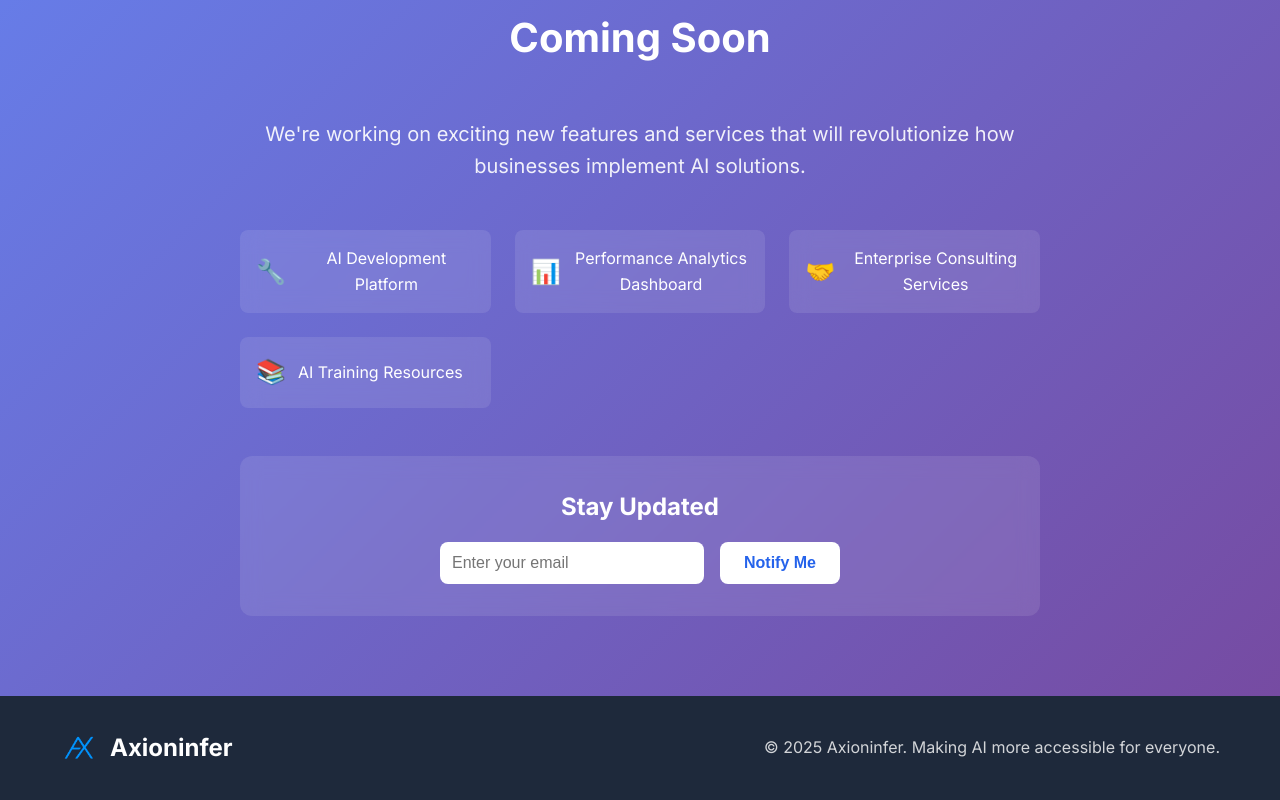
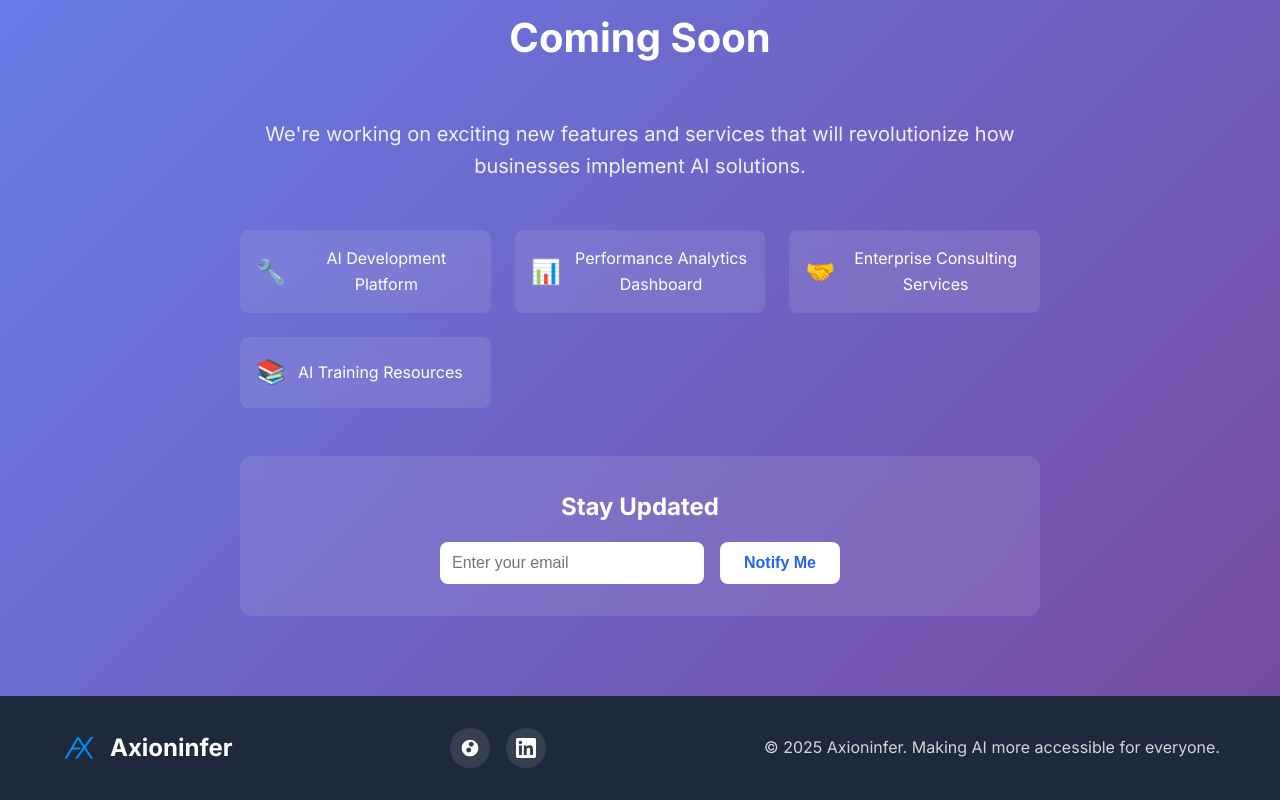
Before and after one commit to Axioninfer/Axioninfer.github.io, a plain HTML site: page index.html in a window 1280 px wide. Shown: the part 2924-3724 px from the top of the page. Drawn offline with Linux system fonts and the light colour scheme.

Commit message:
updating huggingface

```diff
--- a/index.html
+++ b/index.html
@@ -180,6 +180,18 @@
                     <img src="logo.png" alt="Axioninfer Logo" class="logo">
                     <span class="logo-text">Axioninfer</span>
                 </div>
+                <div class="social-links">
+                    <a href="https://huggingface.co/Axioninfer" target="_blank" rel="noopener noreferrer" class="social-link" aria-label="Hugging Face">
+                        <svg width="24" height="24" viewBox="0 0 24 24" fill="currentColor">
+                            <path d="M12 2C6.477 2 2 6.477 2 12s4.477 10 10 10 10-4.477 10-10S17.523 2 12 2zm-1.5 15.5c-1.5 0-3-1.5-3-3s1.5-3 3-3 3 1.5 3 3-1.5 3-3 3zm3-7c-1.5 0-3-1.5-3-3s1.5-3 3-3 3 1.5 3 3-1.5 3-3 3z"/>
+                        </svg>
+                    </a>
+                    <a href="https://www.linkedin.com/company/axioninfer" target="_blank" rel="noopener noreferrer" class="social-link" aria-label="LinkedIn">
+                        <svg width="24" height="24" viewBox="0 0 24 24" fill="currentColor">
+                            <path d="M20.447 20.452h-3.554v-5.569c0-1.328-.027-3.037-1.852-3.037-1.853 0-2.136 1.445-2.136 2.939v5.667H9.351V9h3.414v1.561h.046c.477-.9 1.637-1.85 3.37-1.85 3.601 0 4.267 2.37 4.267 5.455v6.286zM5.337 7.433c-1.144 0-2.063-.926-2.063-2.065 0-1.138.92-2.063 2.063-2.063 1.14 0 2.064.925 2.064 2.063 0 1.139-.925 2.065-2.064 2.065zm1.782 13.019H3.555V9h3.564v11.452zM22.225 0H1.771C.792 0 0 .774 0 1.729v20.542C0 23.227.792 24 1.771 24h20.451C23.2 24 24 23.227 24 22.271V1.729C24 .774 23.2 0 22.222 0h.003z"/>
+                        </svg>
+                    </a>
+                </div>
                 <p class="footer-text">&copy; 2025 Axioninfer. Making AI more accessible for everyone.</p>
             </div>
         </div>
--- a/script.js
+++ b/script.js
@@ -211,7 +211,7 @@ const teamData = {
         name: "Rayen Dhahri",
         role: "Co-Founder &  Machine Learning Scientist",
         image: "team_pics/rayen.jpeg",
-        bio: "Rayen is a seasoned <strong>machine‐learning engineer/ Scientist</strong> whose career spans leading research labs and global technology innovators. At <em>Carl Zeiss</em>, he designed and deployed <strong>real-time generative-AI and computer-vision pipelines</strong> on edge accelerators, optimizing models for NPUs, Jetsons and TPUs. At <em>CARIAD (Volkswagen Group)</em>, he advanced <strong>instance and semantic segmentation architectures</strong> for next-generation vehicle perception, and at <em>BMW</em> he unified ONNX, TFLite and TVM into a comprehensive framework powering <strong>sensor fusion and autonomous-driving features</strong>. His research on <strong>Bayesian neural‐network sparsification</strong> at ETH Zurich's BMI Lab earned recognition in the <em>NeurIPS community</em>, and at <em>Intel's Data Innovation Lab</em> he achieved high sparsity and performance gains on production-scale models. Earlier roles at <em>Huawei Munich</em> and <em>Infineon</em> saw him pioneer <strong>reinforcement-learning for robotic fleets</strong> and develop AI pipelines for semiconductor testing. A certified <strong>Digital Innovator (McKinsey Forward Certificate)</strong> and <em>UnternehmerTUM alumnus</em>, Rayen has pitched scalable AI solutions to industry and VC panels. He holds an <em>M.Sc. in Robotics, Cognition & Intelligence</em> and a <em>B.Eng. in Electrical & Computer Engineering from the Technical University of Munich</em>."
+        bio: "Rayen is a seasoned <strong>machine‐learning engineer/ Scientist</strong> whose career spans leading research projects and global technology innovators. At <em>Carl Zeiss</em>, he designed and deployed <strong>real-time generative-AI and computer-vision pipelines</strong> on edge accelerators, optimizing models for NPUs, Jetsons and TPUs. At <em>CARIAD (Volkswagen Group)</em>, he advanced <strong>instance and semantic segmentation architectures</strong> for next-generation vehicle perception, and at <em>BMW</em> he unified ONNX, TFLite and TVM into a comprehensive framework powering <strong>sensor fusion and autonomous-driving features</strong>. His research on <strong>Bayesian neural‐network sparsification</strong> at ETH Zurich's BMI Lab earned recognition in the <em>NeurIPS community</em>, and at <em>Intel's Data Innovation Lab</em> he achieved high sparsity and performance gains on production-scale models. Earlier roles at <em>Huawei Munich</em> and <em>Infineon</em> saw him pioneer <strong>reinforcement-learning for robotic fleets</strong> and develop AI pipelines for semiconductor testing. A certified <strong>Digital Innovator (McKinsey Forward Certificate)</strong> and <em>UnternehmerTUM alumnus</em>, Rayen has pitched scalable AI solutions to industry and VC panels. He holds an <em>M.Sc. in Robotics, Cognition & Intelligence</em> and a <em>B.Eng. in Electrical & Computer Engineering from the Technical University of Munich</em>."
     },
     hoang: {
         name: "Hoang Le Doang",
--- a/style.css
+++ b/style.css
@@ -410,6 +410,37 @@ section {
     opacity: 0.8;
 }
 
+/* Social Links */
+.social-links {
+    display: flex;
+    align-items: center;
+    gap: 1rem;
+}
+
+.social-link {
+    display: flex;
+    align-items: center;
+    justify-content: center;
+    width: 40px;
+    height: 40px;
+    background: rgba(255, 255, 255, 0.1);
+    border-radius: 50%;
+    color: white;
+    text-decoration: none;
+    transition: all 0.3s ease;
+}
+
+.social-link:hover {
+    background: rgba(255, 255, 255, 0.2);
+    transform: translateY(-2px);
+    color: #3b82f6;
+}
+
+.social-link svg {
+    width: 20px;
+    height: 20px;
+}
+
 /* Modal Styles */
 .modal {
     display: none;
@@ -605,6 +636,11 @@ section {
         flex-direction: column;
     }
 
+    .social-links {
+        justify-content: center;
+        margin: 1rem 0;
+    }
+
     .modal-content {
         margin: 10% auto;
         width: 95%;
```
Also changed, not shown: team_pics/nguyen.jpeg (added).
